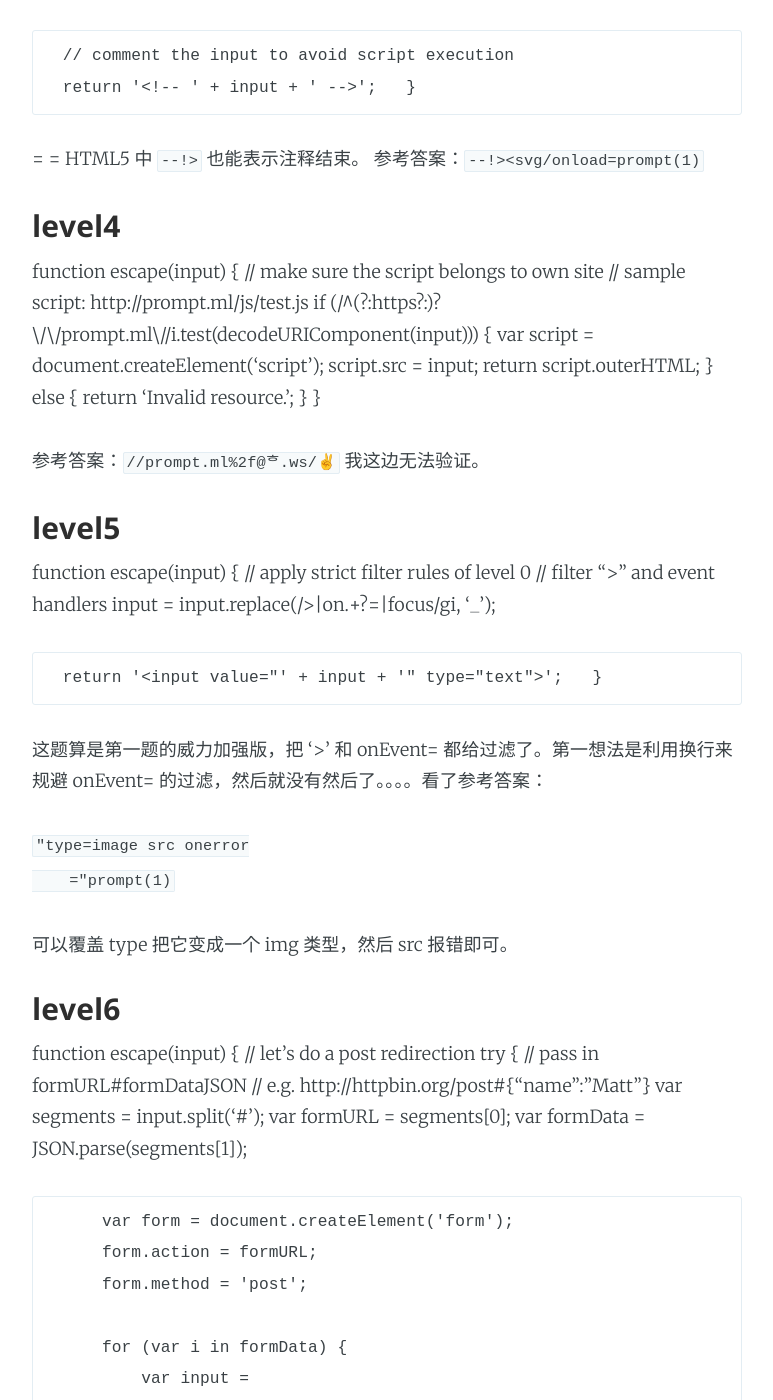
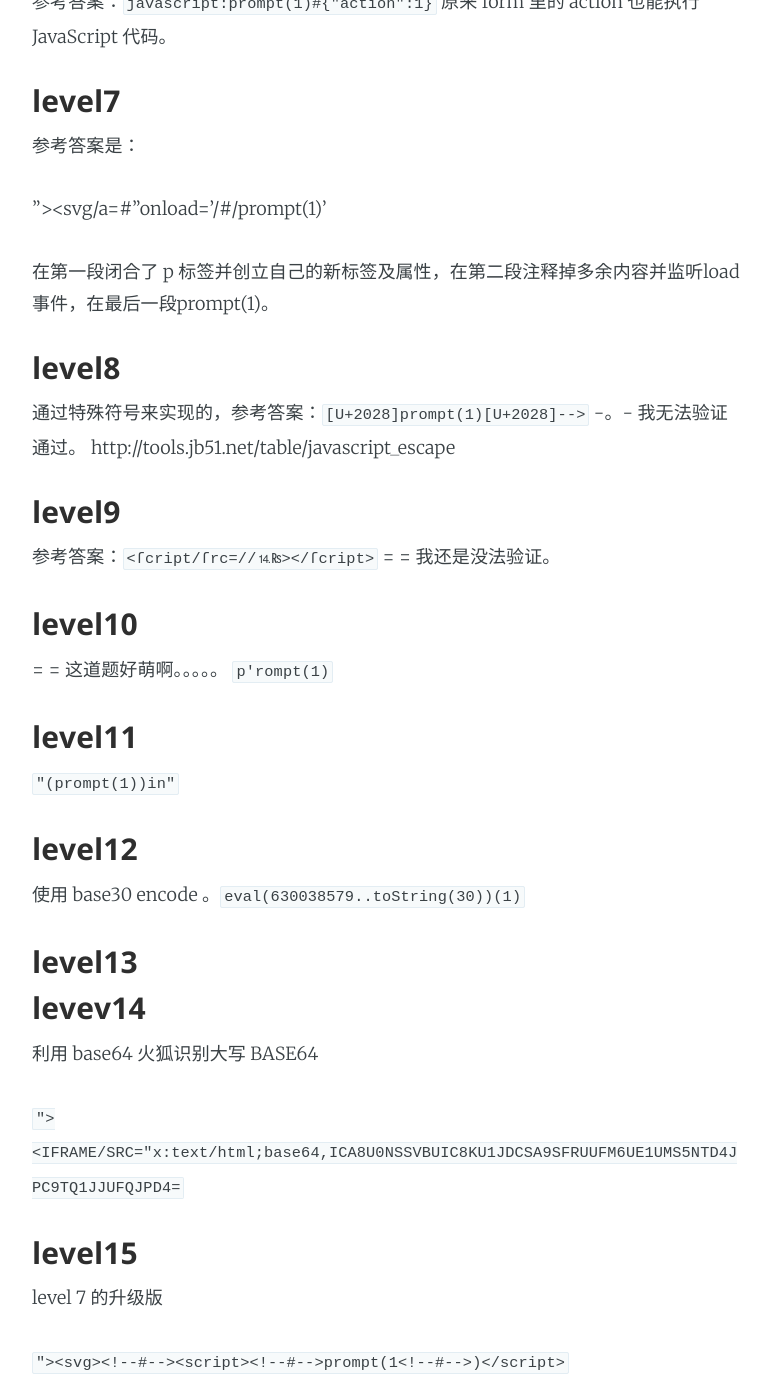
Before and after one commit to alex-marmot/alex-marmot.github.io, a Jekyll site: the page built from _posts/2017-08-29-prompt-ml.md, in a window 1280 px wide and 1400 px high, scrolled down 1454 px. Shown: the whole window, without its empty margins (253-1026 px from the left). Built offline with Jekyll 4.4.1, drawn with Linux system fonts in a browser that asks for light colours; some of the changed text lies outside the part shown.

Commit message:
update at 2017-08-29 15:54:18 UTC for

```diff
--- a/_posts/2017-08-29-prompt-ml.md
+++ b/_posts/2017-08-29-prompt-ml.md
@@ -7,78 +7,27 @@ categories: Note
 
 ### level0
 
-  function escape(input) {
-      // warm up
-      // script should be executed without user interaction
-      return '<input type="text" value="' + input + '">';
-  }
-
 这是一个很典型的利用 HTML 属性的题目。-。- 但是逗比如我的，跑上来直接来了个 `" onload="prompt(1)`。
 囧。。。。后面我查了下资料发觉 input 没有 onload 事件。。。。。。。于是另想它法：`"><img src='xx.png'  onerror="prompt(1)`，然后又看了下参考答案`"><svg/onload=prompt(1)>`，参考答案里还提到一个适用于 IE10（及之前的）
 的解决方案，IE10 在加载页面后几乎对所元素都会触发 resize 事件。所以还能这么玩 `"onresize=prompt(1)>`
 
 ### level1
 
-  function escape(input) {
-      // tags stripping mechanism from ExtJS library
-      // Ext.util.Format.stripTags
-      var stripTagsRE = /<\/?[^>]+>/gi;
-      input = input.replace(stripTagsRE, '');
-
-      return '<article>' + input + '</article>';
-  }
-
 这题对 <\/?[^>]+> 这些符号做了过滤，然后我尝试着写了 `"><img src='xx.png'  onerror="prompt(1)` ，然后 0.0 居然就过了。参考答案是 `<svg/onload=prompt(1) `
 
 ### level2
-
-  function escape(input) {
-      //                      v-- frowny face
-      input = input.replace(/[=(]/g, '');
-
-      // ok seriously, disallows equal signs and open parenthesis
-      return input;
-  }
 
 这题居然把 等号 和 左边的括号也过滤了。。。。。几经尝试后，我表示无解看了参考答案： `<svg><script>prompt&#40;1)</script>` 啊哈，我终于明白为什么这么喜欢用 SVG 了。这题利用了 SVG 的 XML-ish 特性。SVG 中的实体都会被解析出来。
 
 ### level3
 
-  function escape(input) {
-      // filter potential comment end delimiters
-      input = input.replace(/->/g, '_');
-
-      // comment the input to avoid script execution
-      return '<!-- ' + input + ' -->';
-  }
-
 = = HTML5 中 `--!>` 也能表示注释结束。 参考答案：`--!><svg/onload=prompt(1)`
 
 ### level4
 
-  function escape(input) {
-      // make sure the script belongs to own site
-      // sample script: http://prompt.ml/js/test.js
-      if (/^(?:https?:)?\/\/prompt\.ml\//i.test(decodeURIComponent(input))) {
-          var script = document.createElement('script');
-          script.src = input;
-          return script.outerHTML;
-      } else {
-          return 'Invalid resource.';
-      }
-  }
-
 参考答案：`//prompt.ml%2f@ᄒ.ws/✌` 我这边无法验证。
 
 ### level5
-
-  function escape(input) {
-      // apply strict filter rules of level 0
-      // filter ">" and event handlers
-      input = input.replace(/>|on.+?=|focus/gi, '_');
-
-      return '<input value="' + input + '" type="text">';
-  }
 
 这题算是第一题的威力加强版，把 '>' 和 onEvent= 都给过滤了。第一想法是利用换行来规避 onEvent= 的过滤，然后就没有然后了。。。。看了参考答案：
 
@@ -89,51 +38,9 @@ categories: Note
 
 ### level6
 
-  function escape(input) {
-      // let's do a post redirection
-      try {
-          // pass in formURL#formDataJSON
-          // e.g. http://httpbin.org/post#{"name":"Matt"}
-          var segments = input.split('#');
-          var formURL = segments[0];
-          var formData = JSON.parse(segments[1]);
-
-          var form = document.createElement('form');
-          form.action = formURL;
-          form.method = 'post';
-
-          for (var i in formData) {
-              var input = form.appendChild(document.createElement('input'));
-              input.name = i;
-              input.setAttribute('value', formData[i]);
-          }
-
-          return form.outerHTML + '                         \n\
-  <script>                                                  \n\
-      // forbid javascript: or vbscript: and data: stuff    \n\
-      if (!/script:|data:/i.test(document.forms[0].action)) \n\
-          document.forms[0].submit();                       \n\
-      else                                                  \n\
-          document.write("Action forbidden.")               \n\
-  </script>                                                 \n\
-          ';
-      } catch (e) {
-          return 'Invalid form data.';
-      }
-  }
-
 参考答案：`javascript:prompt(1)#{"action":1}`  原来 form 里的 action 也能执行 JavaScript 代码。
 
 ### level7
-
-  function escape(input) {
-      // pass in something like dog#cat#bird#mouse...
-      var segments = input.split('#');
-      return segments.map(function(title) {
-          // title can only contain 12 characters
-          return '<p class="comment" title="' + title.slice(0, 12) + '"></p>';
-      }).join('\n');
-  }
 
 参考答案是：
 
@@ -144,79 +51,22 @@ categories: Note
 
 ### level8
 
-  function escape(input) {
-      // prevent input from getting out of comment
-      // strip off line-breaks and stuff
-      input = input.replace(/[\r\n</"]/g, '');
-
-      return '                                \n\
-  <script>                                    \n\
-      // console.log("' + input + '");        \n\
-  </script> ';
-  }
-
 通过特殊符号来实现的，参考答案：`[U+2028]prompt(1)[U+2028]-->`  -。- 我无法验证通过。
 http://tools.jb51.net/table/javascript_escape
 
 ### level9
 
-  function escape(input) {
-      // filter potential start-tags
-      input = input.replace(/<([a-zA-Z])/g, '<_$1');
-      // use all-caps for heading
-      input = input.toUpperCase();
-
-      // sample input: you shall not pass! => YOU SHALL NOT PASS!
-      return '<h1>' + input + '</h1>';
-  }
-
 参考答案：`<ſcript/ſrc=//⒕₨></ſcript>`  = =  我还是没法验证。
 
 ### level10
-
-  function escape(input) {
-      // (╯°□°）╯︵ ┻━┻
-      input = encodeURIComponent(input).replace(/prompt/g, 'alert');
-      // ┬──┬ ﻿ノ( ゜-゜ノ) chill out bro
-      input = input.replace(/'/g, '');
-
-      // (╯°□°）╯︵ /(.□. \）DONT FLIP ME BRO
-      return '<script>' + input + '</script> ';
-  }
 
 = = 这道题好萌啊。。。。。 `p'rompt(1)`
 
 ### level11
 
-  function escape(input) {
-      // name should not contain special characters
-      var memberName = input.replace(/[[|\s+*/\\<>&^:;=~!%-]/g, '');
-
-      // data to be parsed as JSON
-      var dataString = '{"action":"login","message":"Welcome back, ' + memberName + '."}';
-
-      // directly "parse" data in script context
-      return '                                \n\
-  <script>                                    \n\
-      var data = ' + dataString + ';          \n\
-      if (data.action === "login")            \n\
-          document.write(data.message)        \n\
-  </script> ';
-  }
-
 `"(prompt(1))in"`
 
 ### level12
-
-  function escape(input) {
-      // in Soviet Russia...
-      input = encodeURIComponent(input).replace(/'/g, '');
-      // table flips you!
-      input = input.replace(/prompt/g, 'alert');
-
-      // ノ┬─┬ノ ︵ ( \o°o)\
-      return '<script>' + input + '</script> ';
-  }
 
 使用 base30 encode 。`eval(630038579..toString(30))(1)`
 
```
Also changed, not shown: _posts/2017-08-29-XSS-tricks.md (added, +8 -0 lines).
